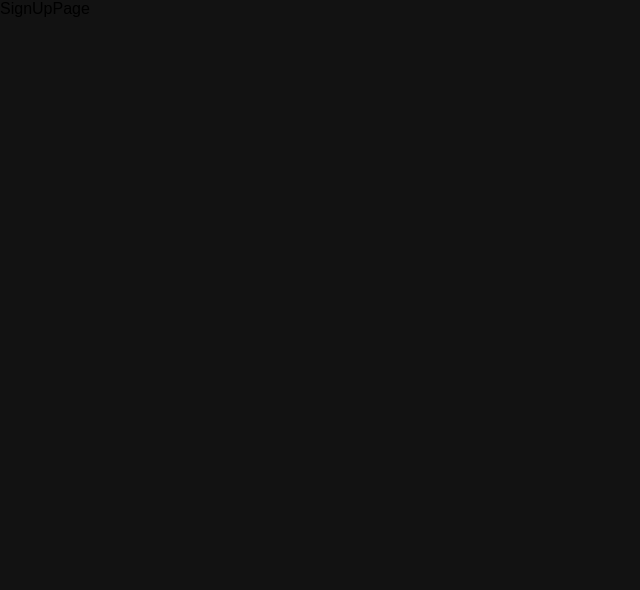
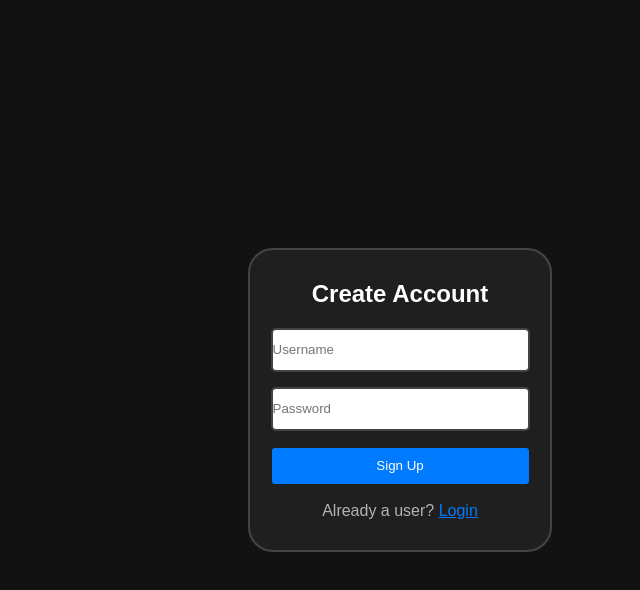
Before and after one commit to lastrod1/Moodify, a React (Create React App) app in the folder frontend/: page /sign-up in a window 1280 px wide. Shown: the top 590 px of the page, without its empty margins (0-640 px from the left). Built offline with nearby package versions, Linux system fonts and the light colour scheme.

Commit message:
FEAT: Styled the SignUp page

```diff
--- a/frontend/src/App.css
+++ b/frontend/src/App.css
@@ -31,6 +31,10 @@ h2 {
 
 p {
   color: var(--secondary_text);
+}
+
+a {
+  color: #007bff;
 }
 
 .title {
@@ -117,3 +121,53 @@ p {
 }
 
 /* Sign up stuff below */
+.signup-page {
+  display: flex;
+  justify-content: center;
+  align-items: center;
+
+  width: 100vh;
+  height: 100vh;
+}
+
+.signup-card {
+  background-color: var(--card_background);
+  height: 300px;
+  width: 300px;
+
+  border-radius: 25px;
+  border-color: var(--border-color);
+  border-style: solid;
+  border-width: 2px;
+}
+
+.signup-header {
+  color: var(--primary_text);
+  text-align: center;
+}
+
+.signup-input, .signup-button{
+  display :block;
+  margin: 0 auto;
+
+  height: 40px;
+  width: 85%;
+  margin-bottom: 15px;
+  padding: 0;
+
+  border-radius: 5px;
+  border-color: var(--border-color);
+  border-width: 1%;
+  border-style: solid;
+}
+
+.signup-button {
+  width: 87%;
+  border-color: var(--card_background);
+  background-color: var(--active);
+  color: var(--primary_text);
+}
+
+.signup-redirect {
+  text-align: center;
+}
--- a/frontend/src/pages/LoginPage.js
+++ b/frontend/src/pages/LoginPage.js
@@ -6,7 +6,7 @@ function LoginPage() {
     <div className='login-page'>
         <div className='login-container'>
             <h2 className='app-name'>Moodify</h2>
-            <a className='sign-up-link' href='http://localhost:3000/sign-up'>Sign Up</a>
+            <a className='sign-up-link' href='/sign-up'>Sign Up</a>
         </div>
     </div>
   )
--- a/frontend/src/pages/SignUpPage.js
+++ b/frontend/src/pages/SignUpPage.js
@@ -1,8 +1,43 @@
-import React from 'react'
+import React, {useState} from 'react'
+import { useAuth } from '../hooks/authContext'
+import './../App.css'
 
 function SignUpPage() {
+  const [username, setUsername] = useState('');
+  const [password, setPassword] = useState('');
+
+  const { login } = useAuth();
+
   return (
-    <div>SignUpPage</div>
+    <div className='signup-page'>
+      <div className='signup-card'>
+        <h2 className='signup-header'>Create Account</h2>
+        <form className='signup-form'>
+          <input
+            type="text"
+            placeholder='Username'
+            className="signup-input"
+            value={username}
+            onChange={(e) => setUsername(e.target.value)}
+            required
+          />
+
+          <input
+            type="text"
+            placeholder='Password'
+            className="signup-input"
+            value={password}
+            onChange={(e) => setPassword(e.target.value)}
+            required
+          />
+
+          <button type="submit" className='signup-button'>
+            Sign Up
+          </button>
+        </form>
+        <p className='signup-redirect'>Already a user? <a href='/login'>Login</a></p>
+      </div>
+    </div>
   )
 }
 
```
